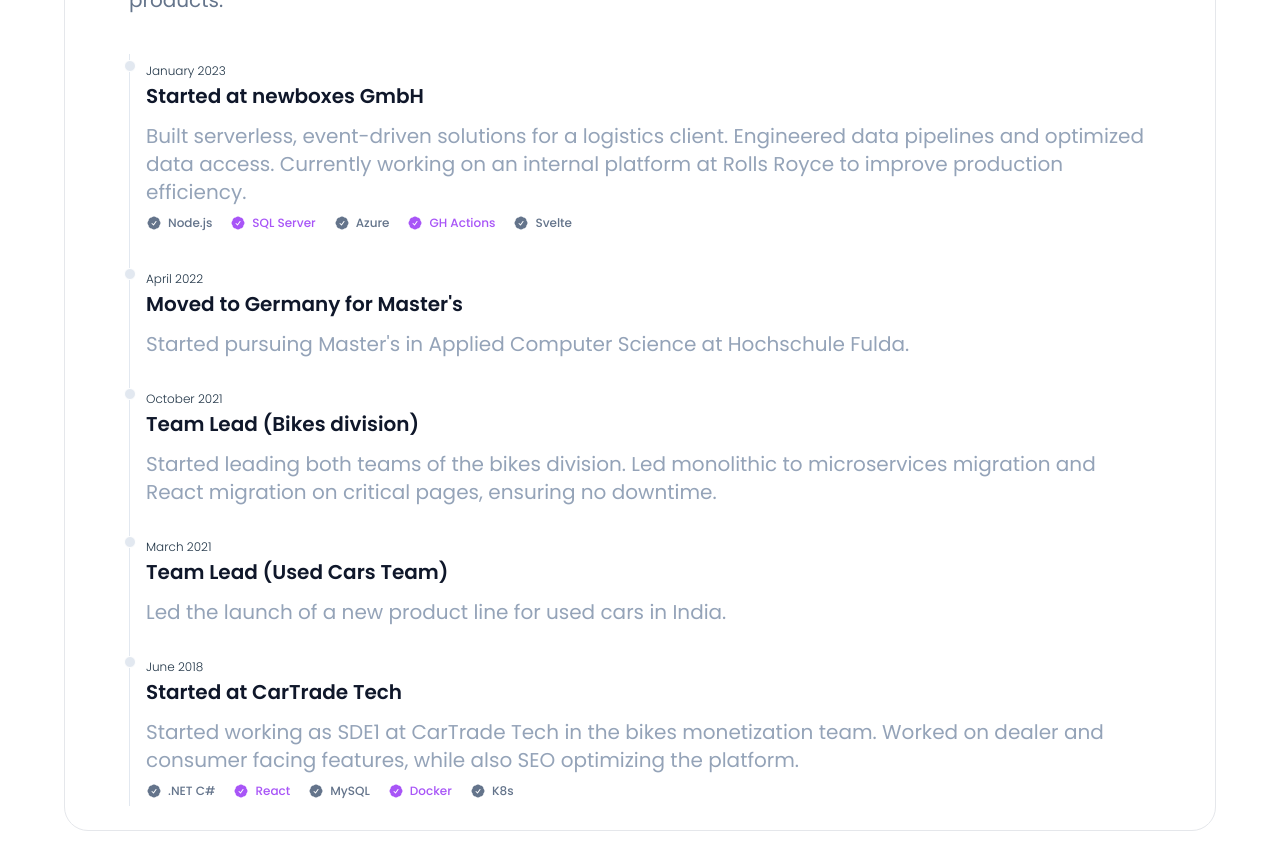
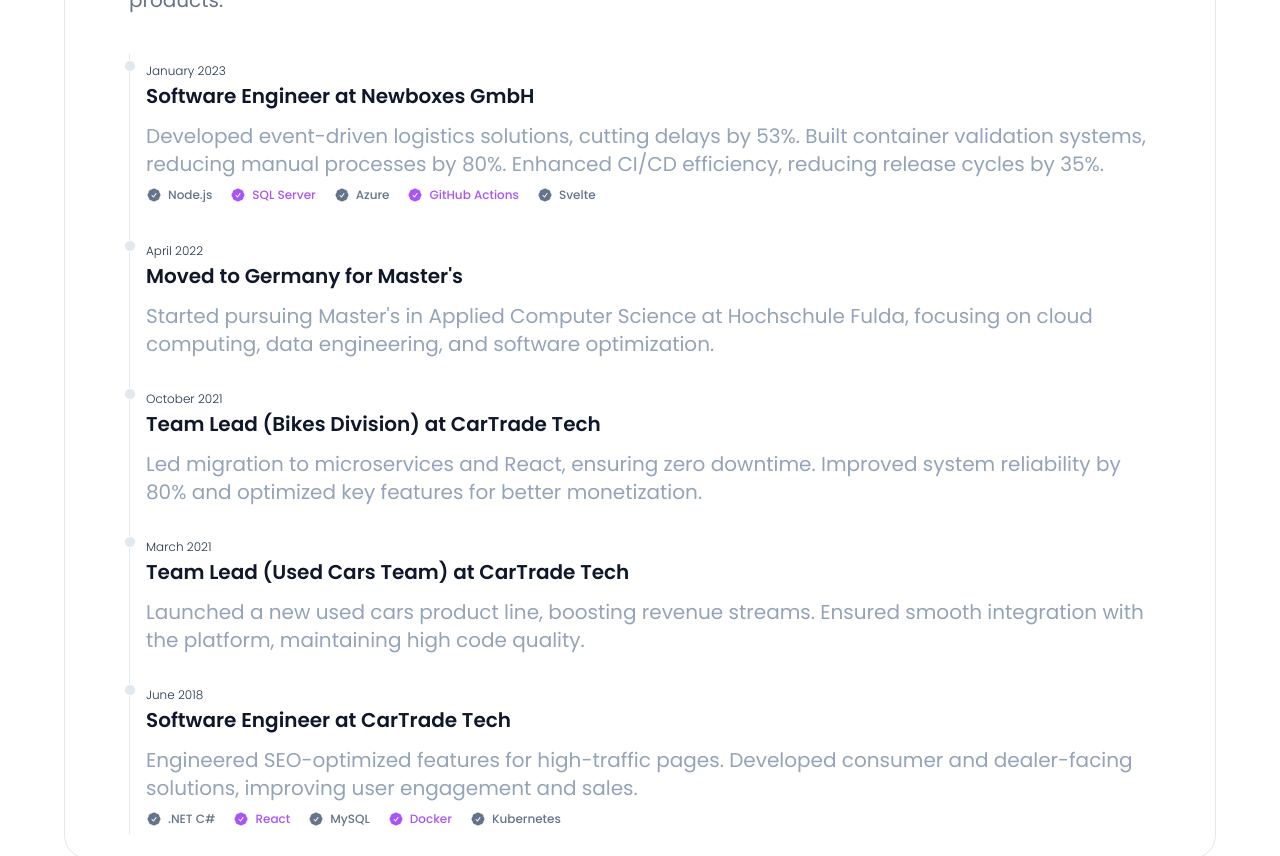
Before and after one commit to Sanjay-George/portfolio, a Svelte app in the folder ui/: page / in a window 1280 px wide. Shown: the part 1180-2036 px from the top of the page. Built offline with nearby package versions, Linux system fonts and the light colour scheme.

Commit message:
Update content

```diff
--- a/ui/src/components/About.svelte
+++ b/ui/src/components/About.svelte
@@ -5,35 +5,41 @@
     const about = [
         {
             date: "January 2023",
-            title: "Started at newboxes GmbH",
+            title: "Software Engineer at Newboxes GmbH",
             description:
-                "Built serverless, event-driven solutions for a logistics client. Engineered data pipelines and optimized data access. Currently working on an internal platform at Rolls Royce to improve production efficiency.",
-            skills: ["Node.js", "SQL Server", "Azure", "GH Actions", "Svelte"],
+                "Developed event-driven logistics solutions, cutting delays by 53%. Built container validation systems, reducing manual processes by 80%. Enhanced CI/CD efficiency, reducing release cycles by 35%.",
+            skills: [
+                "Node.js",
+                "SQL Server",
+                "Azure",
+                "GitHub Actions",
+                "Svelte",
+            ],
         },
         {
             date: "April 2022",
             title: "Moved to Germany for Master's",
             description:
-                "Started pursuing Master's in Applied Computer Science at Hochschule Fulda.",
+                "Started pursuing Master's in Applied Computer Science at Hochschule Fulda, focusing on cloud computing, data engineering, and software optimization.",
         },
         {
             date: "October 2021",
-            title: "Team Lead (Bikes division)",
+            title: "Team Lead (Bikes Division) at CarTrade Tech",
             description:
-                "Started leading both teams of the bikes division. Led monolithic to microservices migration and React migration on critical pages, ensuring no downtime.",
+                "Led migration to microservices and React, ensuring zero downtime. Improved system reliability by 80% and optimized key features for better monetization.",
         },
         {
             date: "March 2021",
-            title: "Team Lead (Used Cars Team)",
+            title: "Team Lead (Used Cars Team) at CarTrade Tech",
             description:
-                "Led the launch of a new product line for used cars in India.",
+                "Launched a new used cars product line, boosting revenue streams. Ensured smooth integration with the platform, maintaining high code quality.",
         },
         {
             date: "June 2018",
-            title: "Started at CarTrade Tech",
+            title: "Software Engineer at CarTrade Tech",
             description:
-                "Started working as SDE1 at CarTrade Tech in the bikes monetization team. Worked on dealer and consumer facing features, while also SEO optimizing the platform.",
-            skills: [".NET C#", "React", "MySQL", "Docker", "K8s"],
+                "Engineered SEO-optimized features for high-traffic pages. Developed consumer and dealer-facing solutions, improving user engagement and sales.",
+            skills: [".NET C#", "React", "MySQL", "Docker", "Kubernetes"],
         },
     ];
 </script>
--- a/ui/src/components/Projects.svelte
+++ b/ui/src/components/Projects.svelte
@@ -7,10 +7,10 @@
         {
             title: "Rolls Royce Product Steering Platform",
             description:
-                "A tool to improve production efficiency at Rolls Royce.",
+                "A comprehensive solution to improve production efficiency at Rolls Royce.",
             scope: "work",
             github: null,
-            skills: ["PHP", "Svelte", "MySQL"],
+            skills: ["PHP", "Vue", "MySQL"],
         },
         {
             title: "Container Transportation Solution",
```
Also changed, not shown: 3 other files (tests, documents, lock files or other folders).
